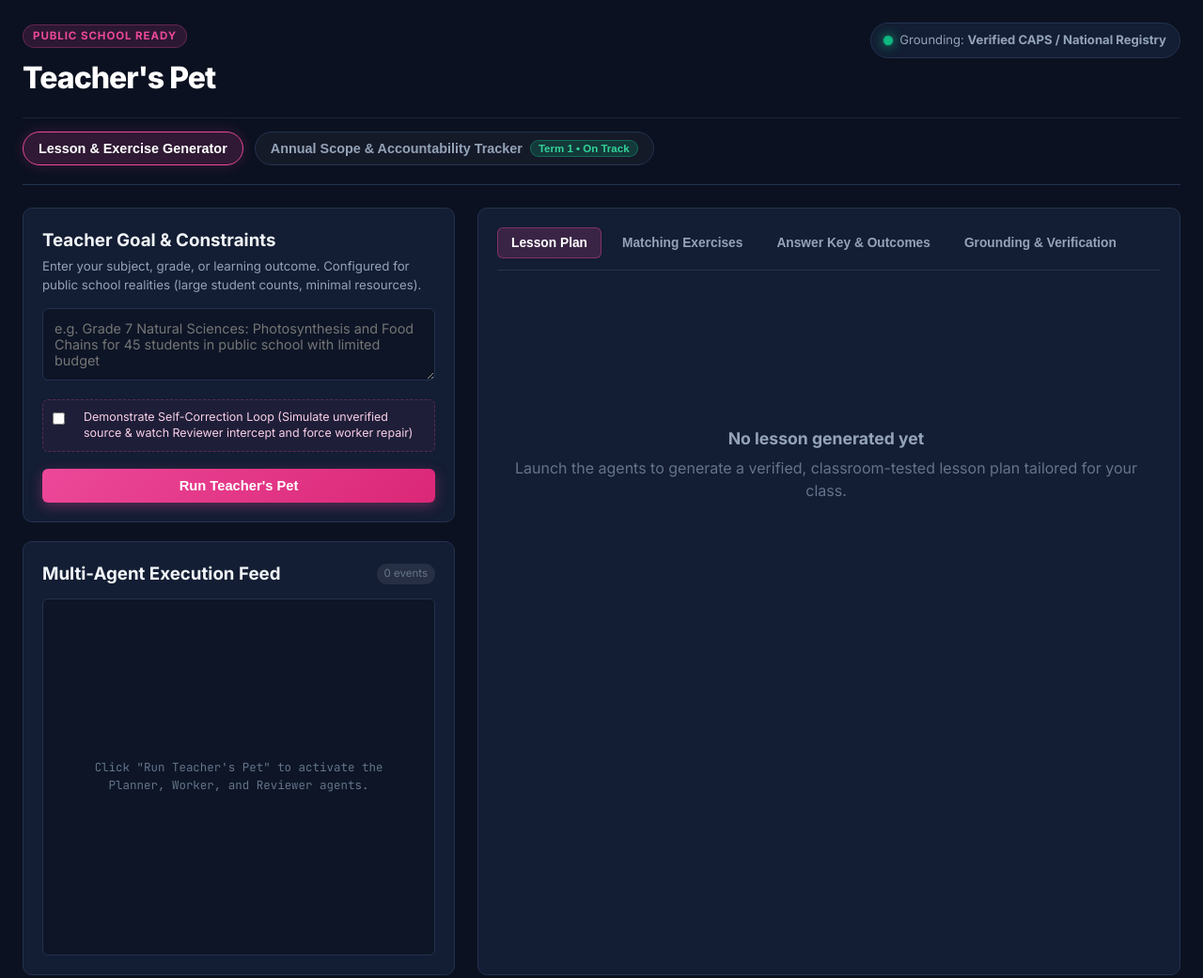
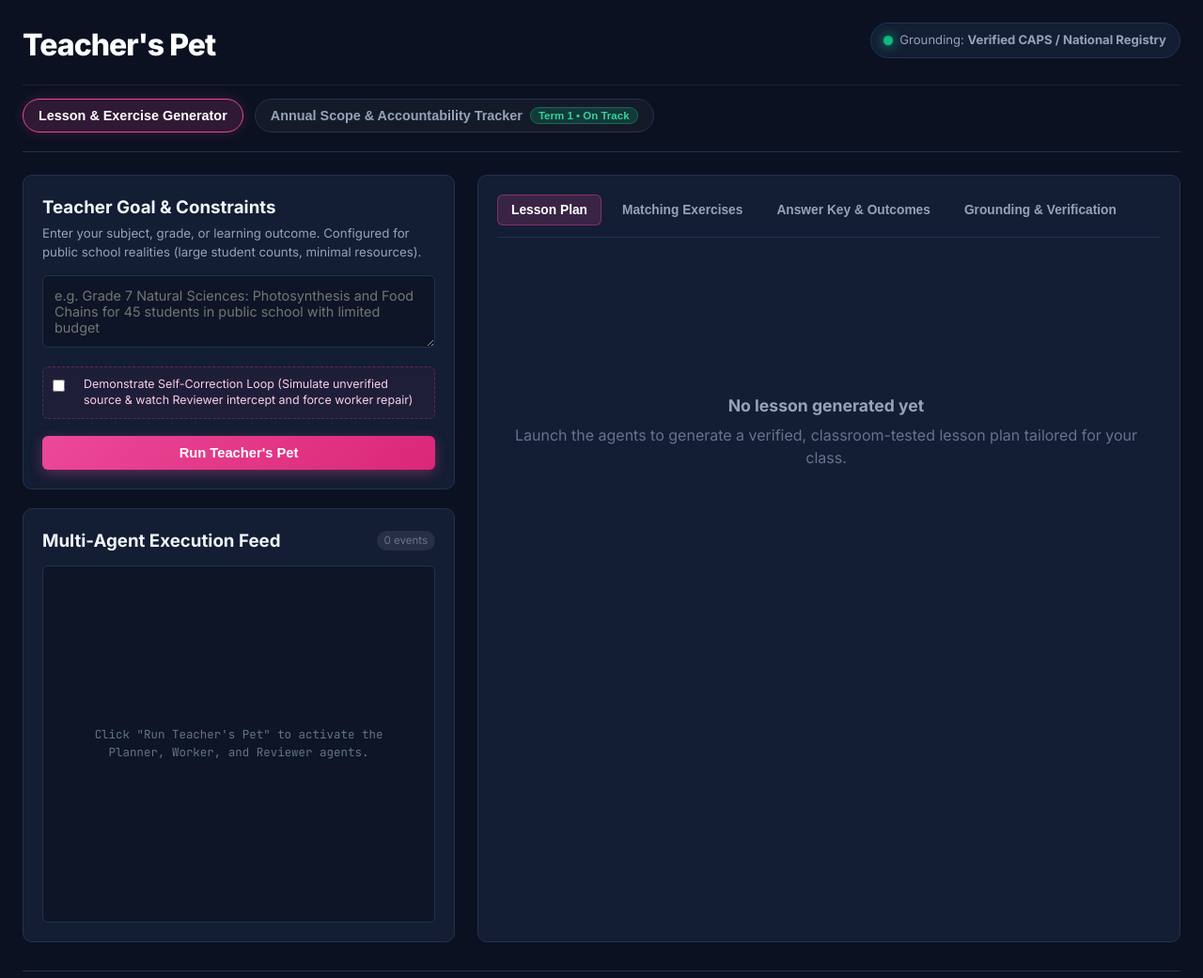
Before and after one commit to Tsholi-Belle/Teachers-Pet, a plain HTML site: page static/index.html in a window 1280 px wide. Shown: the top 1041 px of the page at 94% size. Drawn offline with Linux system fonts and the light colour scheme; no server answers.

Commit message:
Remove public school ready badge from header

```diff
--- a/static/index.html
+++ b/static/index.html
@@ -15,7 +15,6 @@
     <header class="header">
       <div class="header-content">
         <div class="brand">
-          <div class="brand-badge">PUBLIC SCHOOL READY</div>
           <h1>Teacher's Pet</h1>
         </div>
         <div class="header-actions">
```
